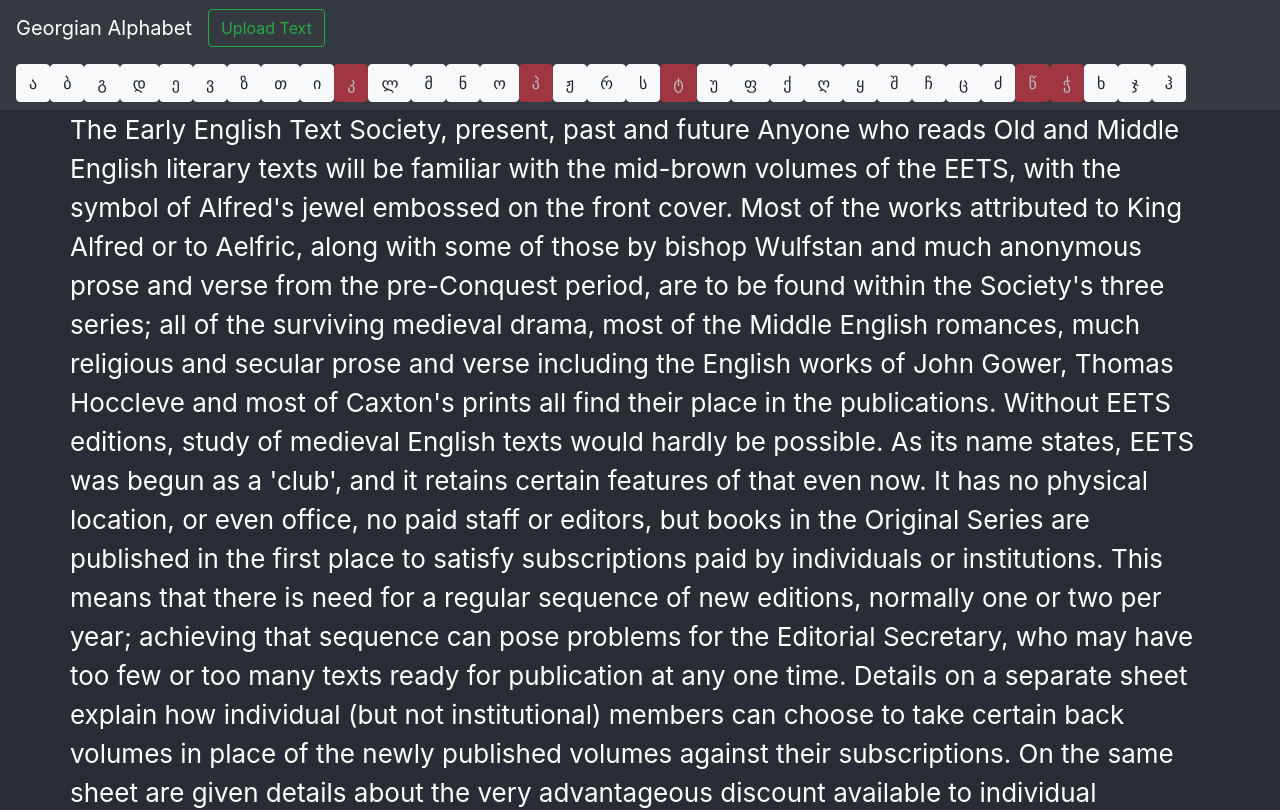
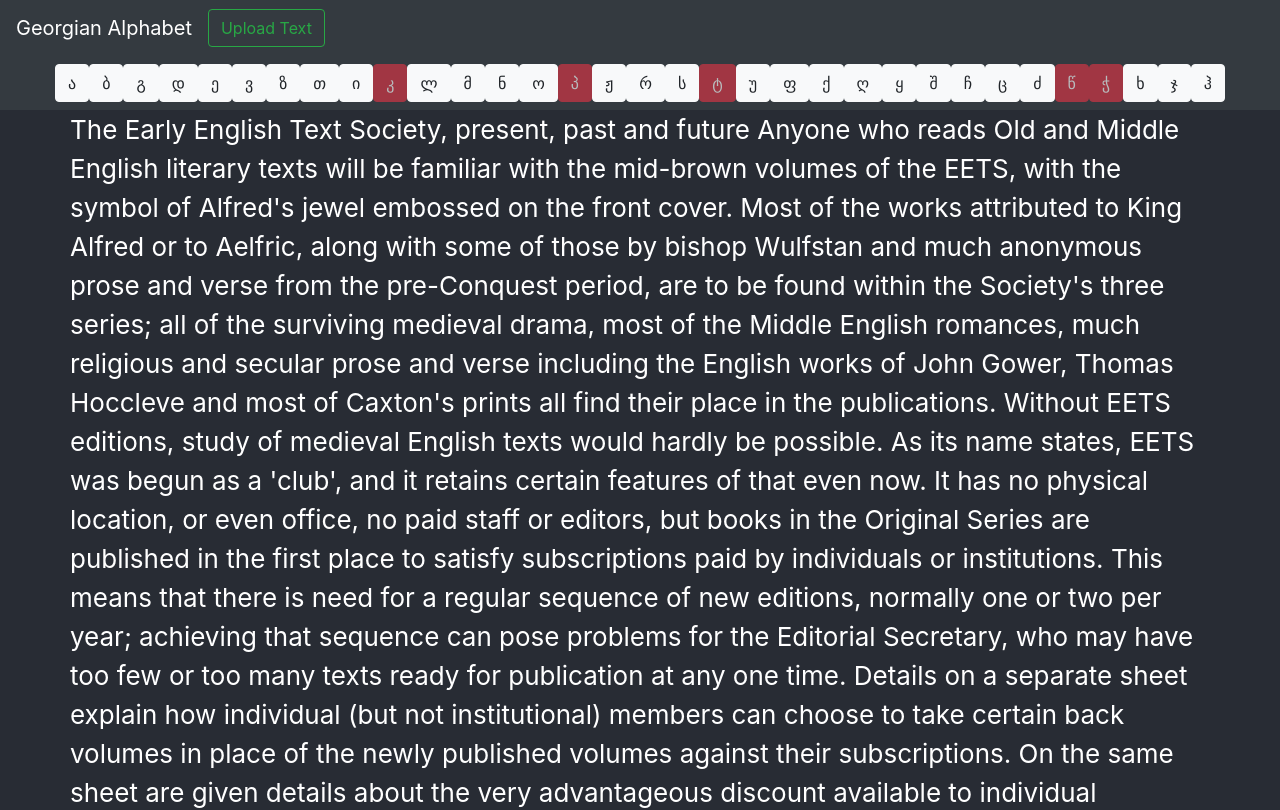
Before and after one commit to Antibioticvz/learn-alphabet, a React (Create React App) app: page / in a window 1280 px wide. Shown: the top 810 px of the page. Built offline with nearby package versions, Linux system fonts and the light colour scheme.

Commit message:
header styles

```diff
--- a/src/App.jsx
+++ b/src/App.jsx
@@ -71,7 +71,7 @@
           </Form>
         </Navbar>
 
-        <Navbar bg="dark" variant="dark" sticky={"top"}>
+        <Navbar bg="dark" variant="dark" sticky={"top"} className="justify-content-center">
           <ButtonsBar
             alphabet={alphabet}
             pushed={pushed}
--- a/src/components/text_modal/text_modal.jsx
+++ b/src/components/text_modal/text_modal.jsx
@@ -42,7 +42,7 @@
             <InputGroup>
               <FormControl
                 as="textarea"
-                rows="20"
+                rows="17"
                 aria-label="With textarea"
                 onChange={this.onChangeText}
               />
```
